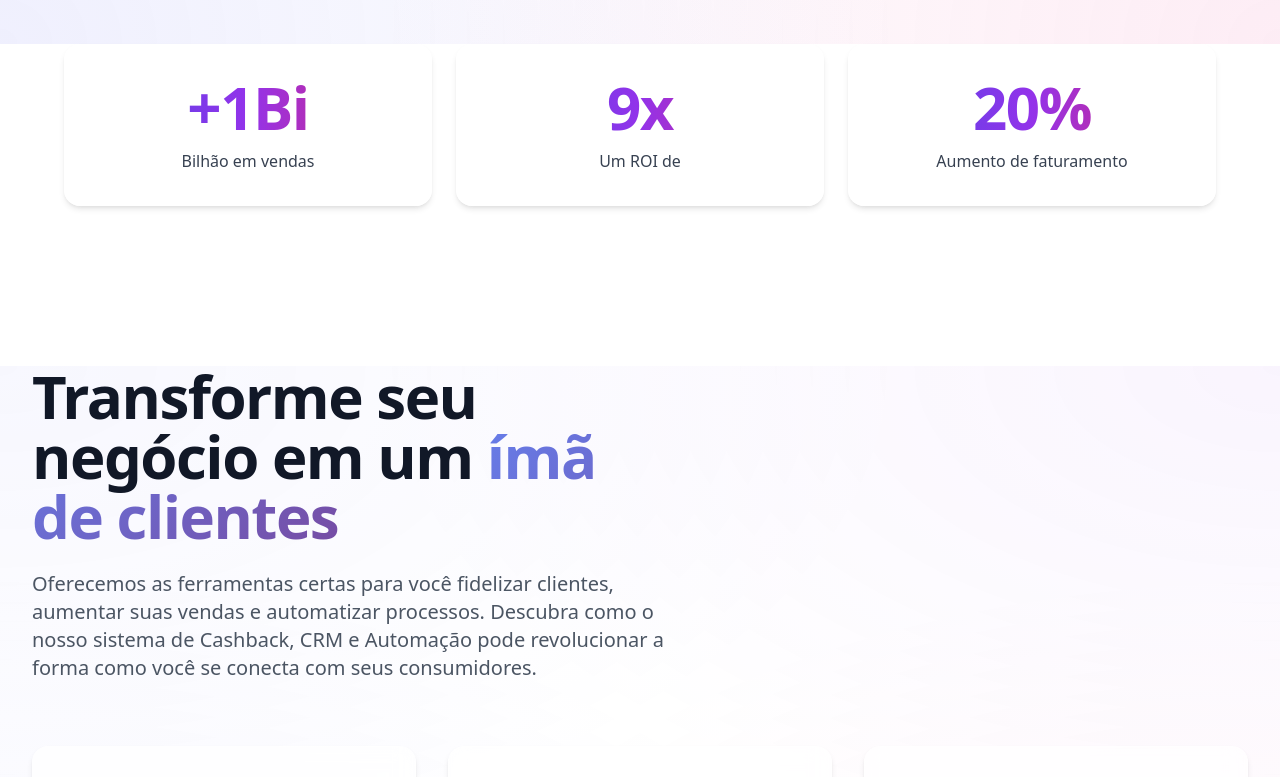
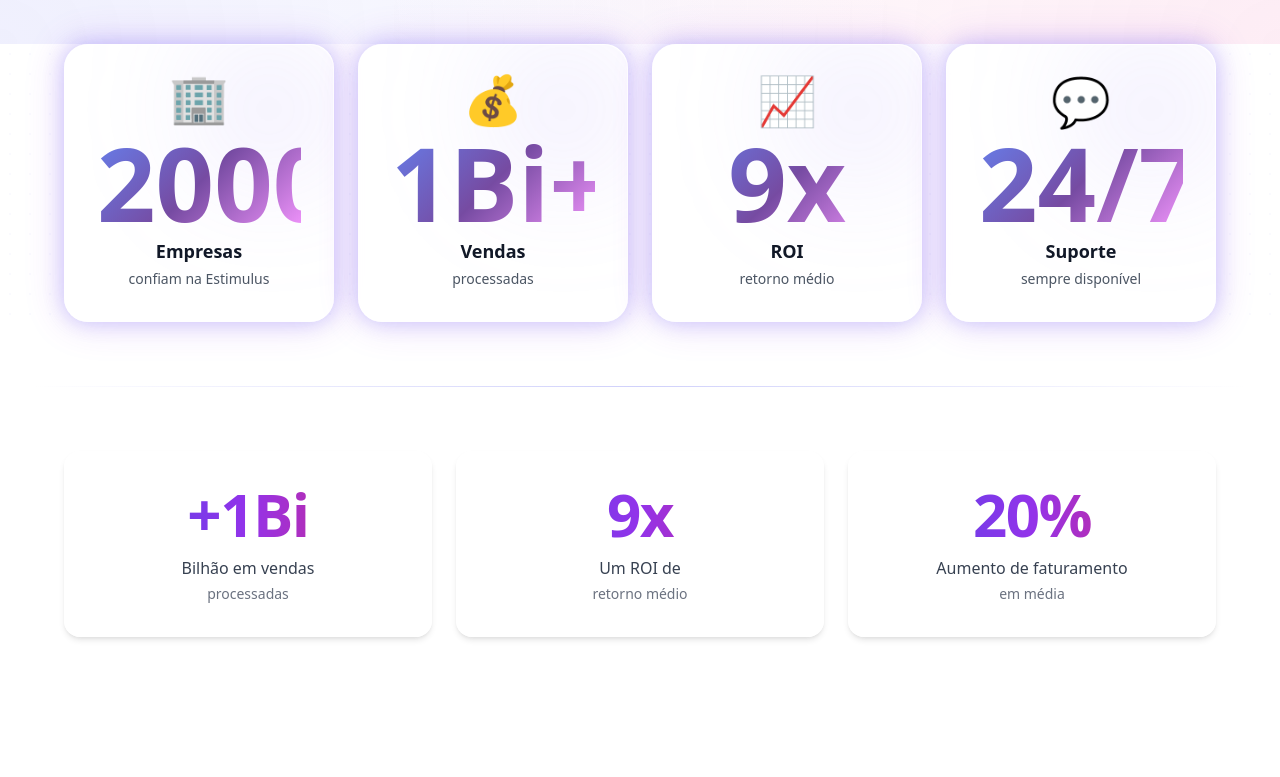
Before and after one commit to edgardtf1981/estimulus-site, a Next.js app: page / in a window 1280 px wide. Shown: the part 1080-1857 px from the top of the page. Built offline with nearby package versions, Linux system fonts and the light colour scheme.

Commit message:
feat: Adicionar elementos modernos inspirados no Riscamundo Imagine - nÃºmeros destacados, seÃ§Ã£o de parceiros, tipografia ousada e novos padrÃµes visuais

```diff
--- a/app/globals.css
+++ b/app/globals.css
@@ -65,4 +65,53 @@
   .shine-effect:hover::before {
     left: 100%;
   }
+
+  .number-highlight {
+    font-size: clamp(3rem, 8vw, 8rem);
+    font-weight: 900;
+    line-height: 0.9;
+    background: linear-gradient(135deg, #667eea 0%, #764ba2 50%, #f093fb 100%);
+    -webkit-background-clip: text;
+    -webkit-text-fill-color: transparent;
+    background-clip: text;
+  }
+
+  .section-divider {
+    height: 1px;
+    background: linear-gradient(to right, transparent, rgba(99, 102, 241, 0.3), transparent);
+    margin: 4rem 0;
+  }
+
+  .glow-effect {
+    box-shadow: 0 0 20px rgba(99, 102, 241, 0.3), 0 0 40px rgba(147, 51, 234, 0.2);
+  }
+
+  .glow-effect:hover {
+    box-shadow: 0 0 30px rgba(99, 102, 241, 0.5), 0 0 60px rgba(147, 51, 234, 0.3);
+  }
+
+  .pattern-dots {
+    background-image: radial-gradient(circle, rgba(99, 102, 241, 0.1) 1px, transparent 1px);
+    background-size: 20px 20px;
+  }
+
+  .pattern-grid {
+    background-image:
+      linear-gradient(rgba(99, 102, 241, 0.05) 1px, transparent 1px),
+      linear-gradient(90deg, rgba(99, 102, 241, 0.05) 1px, transparent 1px);
+    background-size: 50px 50px;
+  }
+
+  .text-outline {
+    -webkit-text-stroke: 2px rgba(99, 102, 241, 0.2);
+    -webkit-text-fill-color: transparent;
+  }
+
+  .magnetic-hover {
+    transition: transform 0.3s cubic-bezier(0.23, 1, 0.32, 1);
+  }
+
+  .magnetic-hover:hover {
+    transform: scale(1.05) translateY(-5px);
+  }
 }
--- a/components/HomePage.tsx
+++ b/components/HomePage.tsx
@@ -30,9 +30,16 @@ const navigation = [
 ]
 
 const stats = [
-  { label: 'Bilhão em vendas', value: '+1Bi' },
-  { label: 'Um ROI de', value: '9x' },
-  { label: 'Aumento de faturamento', value: '20%' },
+  { label: 'Bilhão em vendas', value: '+1Bi', description: 'processadas' },
+  { label: 'Um ROI de', value: '9x', description: 'retorno médio' },
+  { label: 'Aumento de faturamento', value: '20%', description: 'em média' },
+]
+
+const bigNumbers = [
+  { number: '2000+', label: 'Empresas', description: 'confiam na Estimulus', icon: '🏢' },
+  { number: '1Bi+', label: 'Vendas', description: 'processadas', icon: '💰' },
+  { number: '9x', label: 'ROI', description: 'retorno médio', icon: '📈' },
+  { number: '24/7', label: 'Suporte', description: 'sempre disponível', icon: '💬' },
 ]
 
 const services = [
@@ -112,6 +119,13 @@ const integrations = [
   { name: 'VTEX', logo: 'vtex' },
   { name: 'Tray', logo: 'tray' },
   { name: 'NuvemShop', logo: 'nuvemshop' },
+]
+
+const partners = [
+  { name: 'Hostinger', percentage: 100 },
+  { name: 'Uso de AI', percentage: 100 },
+  { name: 'Webhosting', percentage: 100 },
+  { name: 'Projetos', percentage: 100 },
 ]
 
 const faqs = [
@@ -276,7 +290,7 @@ export default function HomePage() {
           </div>
           <div className="mx-auto max-w-7xl px-6 pt-10 sm:pb-32 lg:px-8 lg:pt-20">
             <div className="mx-auto max-w-3xl text-center animate-fade-in">
-              <h1 className="text-pretty text-5xl font-bold tracking-tight text-gray-900 sm:text-7xl lg:text-8xl">
+              <h1 className="text-pretty text-5xl font-black tracking-tight text-gray-900 sm:text-7xl lg:text-8xl">
                 Escolha a <span className="text-gradient">fidelização</span> de clientes e lucre mais
               </h1>
               <p className="mt-8 text-xl/8 text-gray-600 sm:text-2xl">
@@ -311,8 +325,33 @@ export default function HomePage() {
           </div>
         </div>
 
-        {/* Stats section */}
+        {/* Big Numbers Section - Inspirado no Riscamundo */}
         <div id="resultados" className="relative mx-auto -mt-20 max-w-7xl px-6 sm:mt-0 lg:px-8">
+          <div className="absolute inset-0 pattern-dots opacity-30" />
+          <div className="relative mx-auto max-w-6xl">
+            <div className="grid grid-cols-2 gap-6 sm:grid-cols-4">
+              {bigNumbers.map((item, index) => (
+                <div
+                  key={item.label}
+                  className="group relative glass rounded-3xl p-8 text-center card-hover border border-white/20 shadow-card glow-effect overflow-hidden"
+                  style={{ animationDelay: `${index * 0.1}s` }}
+                >
+                  <div className="absolute top-0 right-0 w-32 h-32 bg-gradient-to-br from-indigo-400/20 to-purple-400/20 rounded-full blur-3xl" />
+                  <div className="relative z-10">
+                    <div className="text-5xl mb-3 animate-float" style={{ animationDelay: `${index * 0.2}s` }}>{item.icon}</div>
+                    <div className="number-highlight mb-2">{item.number}</div>
+                    <dt className="text-lg font-bold text-gray-900 mb-1">{item.label}</dt>
+                    <dd className="text-sm text-gray-600">{item.description}</dd>
+                  </div>
+                </div>
+              ))}
+            </div>
+          </div>
+        </div>
+
+        {/* Stats section tradicional */}
+        <div className="relative mx-auto mt-16 max-w-7xl px-6 lg:px-8">
+          <div className="section-divider" />
           <div className="relative mx-auto max-w-6xl">
             <div className="grid grid-cols-1 gap-6 sm:grid-cols-3">
               {stats.map((stat, index) => (
@@ -324,7 +363,8 @@ export default function HomePage() {
                   <div className="absolute inset-0 rounded-2xl bg-gradient-to-br from-indigo-500/10 via-purple-500/10 to-pink-500/10 opacity-0 group-hover:opacity-100 transition-opacity duration-300" />
                   <div className="relative">
                     <dd className="text-6xl font-bold tracking-tight bg-gradient-to-r from-indigo-600 via-purple-600 to-pink-600 bg-clip-text text-transparent mb-3">{stat.value}</dd>
-                    <dt className="text-base font-medium text-gray-700">{stat.label}</dt>
+                    <dt className="text-base font-medium text-gray-700 mb-1">{stat.label}</dt>
+                    <dd className="text-sm text-gray-500">{stat.description}</dd>
                   </div>
                 </div>
               ))}
@@ -335,8 +375,9 @@ export default function HomePage() {
         {/* Services section */}
         <div id="servicos" className="relative mx-auto mt-32 max-w-7xl px-6 sm:mt-40 lg:px-8">
           <div className="absolute inset-0 gradient-mesh opacity-50" />
+          <div className="section-divider" />
           <div className="relative mx-auto max-w-2xl lg:mx-0">
-            <h2 className="text-pretty text-4xl font-bold tracking-tight text-gray-900 sm:text-5xl lg:text-6xl">
+            <h2 className="text-pretty text-4xl font-black tracking-tight text-gray-900 sm:text-5xl lg:text-6xl">
               Transforme seu negócio em um <span className="text-gradient">ímã de clientes</span>
             </h2>
             <p className="mt-6 text-lg/8 text-gray-600 sm:text-xl">
@@ -369,7 +410,7 @@ export default function HomePage() {
         {/* Apps section */}
         <div className="relative mx-auto mt-32 max-w-7xl px-6 sm:mt-40 lg:px-8">
           <div className="mx-auto max-w-2xl lg:mx-0">
-            <h2 className="text-pretty text-4xl font-bold tracking-tight text-gray-900 sm:text-5xl lg:text-6xl">
+            <h2 className="text-pretty text-4xl font-black tracking-tight text-gray-900 sm:text-5xl lg:text-6xl">
               Aplicativos para você e seus <span className="text-gradient">clientes</span>
             </h2>
           </div>
@@ -397,7 +438,7 @@ export default function HomePage() {
         <div className="relative mx-auto mt-32 max-w-7xl px-6 sm:mt-40 lg:px-8">
           <div className="absolute inset-0 gradient-mesh opacity-30" />
           <div className="relative mx-auto max-w-2xl lg:mx-0">
-            <h2 className="text-pretty text-4xl font-bold tracking-tight text-gray-900 sm:text-5xl lg:text-6xl">
+            <h2 className="text-pretty text-4xl font-black tracking-tight text-gray-900 sm:text-5xl lg:text-6xl">
               Um sistema de cashback <span className="text-gradient">simples e eficaz</span>
             </h2>
             <p className="mt-6 text-xl text-gray-600 font-medium">
@@ -446,11 +487,38 @@ export default function HomePage() {
           </div>
         </div>
 
+        {/* Partners Section - Inspirado no Riscamundo */}
+        <div className="relative mx-auto mt-32 max-w-7xl px-6 sm:mt-40 lg:px-8">
+          <div className="absolute inset-0 pattern-grid opacity-20" />
+          <div className="relative mx-auto max-w-4xl">
+            <h2 className="text-pretty text-3xl font-bold tracking-tight text-gray-900 sm:text-4xl text-center mb-12">
+              <span className="text-gradient">PARCEIROS</span>
+            </h2>
+            <div className="grid grid-cols-2 gap-6 sm:grid-cols-4">
+              {partners.map((partner, index) => (
+                <div
+                  key={partner.name}
+                  className="group relative glass rounded-2xl p-6 text-center card-hover border border-white/20 shadow-card overflow-hidden"
+                  style={{ animationDelay: `${index * 0.1}s` }}
+                >
+                  <div className="absolute inset-0 bg-gradient-to-br from-indigo-500/5 via-purple-500/5 to-pink-500/5 opacity-0 group-hover:opacity-100 transition-opacity duration-300" />
+                  <div className="relative z-10">
+                    <div className="text-4xl font-black text-transparent bg-gradient-to-r from-indigo-600 via-purple-600 to-pink-600 bg-clip-text mb-2">
+                      {partner.percentage}%
+                    </div>
+                    <div className="text-sm font-semibold text-gray-700">{partner.name}</div>
+                  </div>
+                </div>
+              ))}
+            </div>
+          </div>
+        </div>
+
         {/* Integrations section */}
         <div id="integracoes" className="relative mx-auto mt-32 max-w-7xl px-6 sm:mt-40 lg:px-8">
           <div className="absolute inset-0 gradient-mesh opacity-20" />
           <div className="relative mx-auto max-w-2xl lg:mx-0">
-            <h2 className="text-pretty text-4xl font-bold tracking-tight text-gray-900 sm:text-5xl lg:text-6xl text-center">
+            <h2 className="text-pretty text-4xl font-black tracking-tight text-gray-900 sm:text-5xl lg:text-6xl text-center">
               Em sincronia com as <span className="text-gradient">ferramentas</span> que você já usa
             </h2>
             <p className="mt-6 text-xl text-gray-600 text-center">
@@ -461,7 +529,7 @@ export default function HomePage() {
             {integrations.map((integration, index) => (
               <div
                 key={integration.name}
-                className="group glass rounded-xl p-6 card-hover border border-white/20 shadow-card flex items-center justify-center h-20"
+                className="group glass rounded-xl p-6 card-hover border border-white/20 shadow-card flex items-center justify-center h-20 magnetic-hover"
                 style={{ animationDelay: `${index * 0.05}s` }}
               >
                 <span className="text-sm font-semibold text-gray-700 group-hover:text-indigo-600 transition-colors">{integration.name}</span>
@@ -474,7 +542,7 @@ export default function HomePage() {
         <div id="sobre" className="relative mx-auto mt-32 max-w-7xl px-6 sm:mt-40 lg:px-8">
           <div className="absolute inset-0 gradient-mesh opacity-30" />
           <div className="relative mx-auto max-w-2xl lg:mx-0">
-            <h2 className="text-pretty text-4xl font-bold tracking-tight text-gray-900 sm:text-5xl lg:text-6xl">
+            <h2 className="text-pretty text-4xl font-black tracking-tight text-gray-900 sm:text-5xl lg:text-6xl">
               Apoio total em <span className="text-gradient">cada etapa</span>
             </h2>
             <p className="mt-6 text-xl text-gray-600">
@@ -504,7 +572,7 @@ export default function HomePage() {
         <div className="relative mx-auto mt-32 max-w-7xl px-6 sm:mt-40 lg:px-8">
           <div className="absolute inset-0 gradient-mesh opacity-30" />
           <div className="relative mx-auto max-w-2xl lg:mx-0">
-            <h2 className="text-pretty text-4xl font-bold tracking-tight text-gray-900 sm:text-5xl lg:text-6xl">
+            <h2 className="text-pretty text-4xl font-black tracking-tight text-gray-900 sm:text-5xl lg:text-6xl">
               Mais de <span className="text-gradient">2000 empresas</span> confiam na Estimulus
             </h2>
           </div>
@@ -533,7 +601,7 @@ export default function HomePage() {
         <div className="relative mx-auto mt-32 max-w-7xl px-6 sm:mt-40 lg:px-8">
           <div className="absolute inset-0 gradient-mesh opacity-20" />
           <div className="relative mx-auto max-w-3xl lg:mx-0">
-            <h2 className="text-pretty text-4xl font-bold tracking-tight text-gray-900 sm:text-5xl lg:text-6xl text-center mb-4">
+            <h2 className="text-pretty text-4xl font-black tracking-tight text-gray-900 sm:text-5xl lg:text-6xl text-center mb-4">
               Perguntas <span className="text-gradient">frequentes</span>
             </h2>
             <p className="text-center text-lg text-gray-600 mb-12">
@@ -579,7 +647,7 @@ export default function HomePage() {
             />
           </div>
           <div className="relative mx-auto max-w-3xl text-center">
-            <h2 className="text-pretty text-4xl font-bold tracking-tight text-gray-900 sm:text-5xl lg:text-6xl">
+            <h2 className="text-pretty text-4xl font-black tracking-tight text-gray-900 sm:text-5xl lg:text-6xl">
               Faça parte da <span className="text-gradient">revolução Estimulus</span>
             </h2>
             <p className="mx-auto mt-6 max-w-xl text-xl text-gray-600">
```
Also changed, not shown: tailwind.config.ts (+20 -0 lines).
